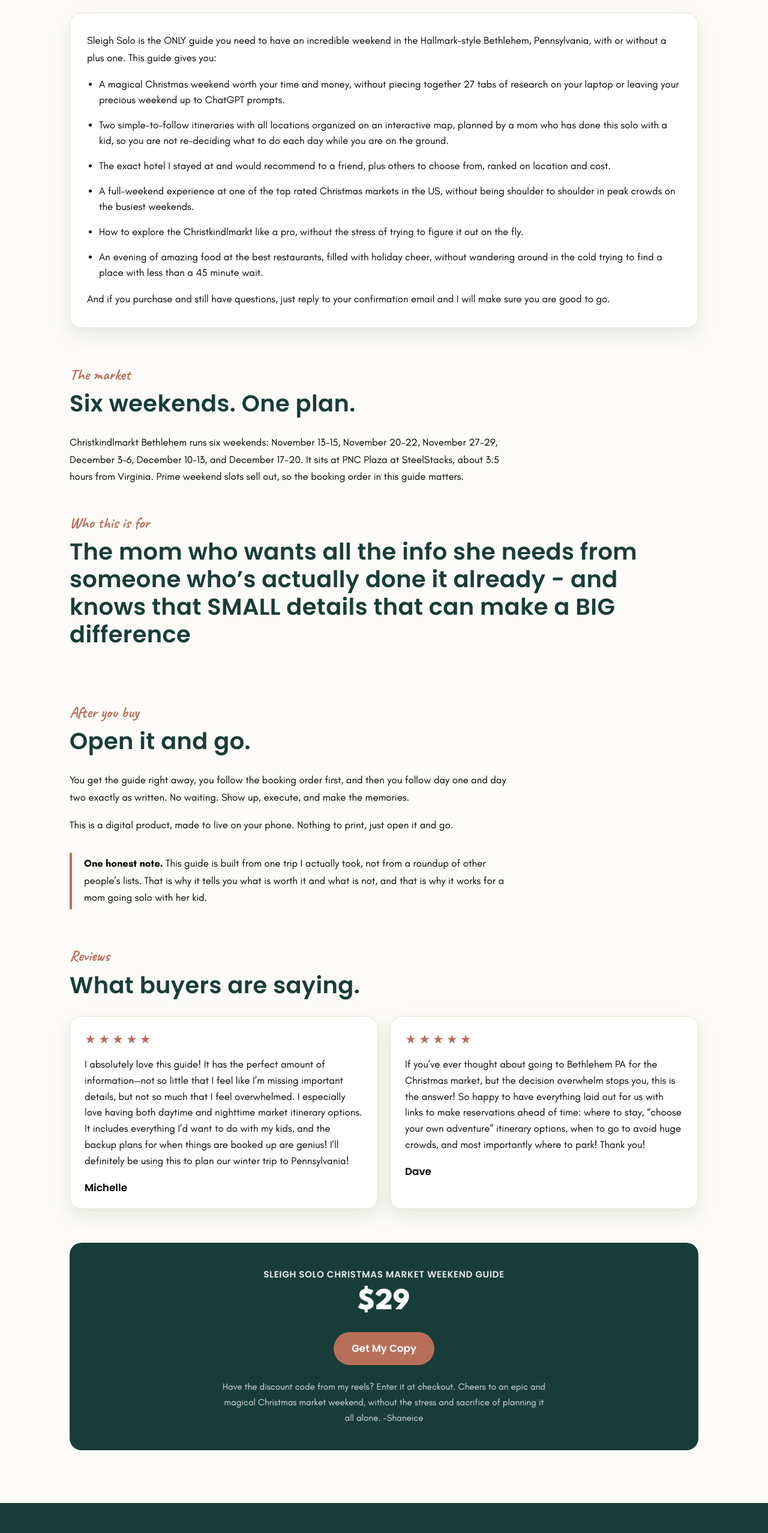
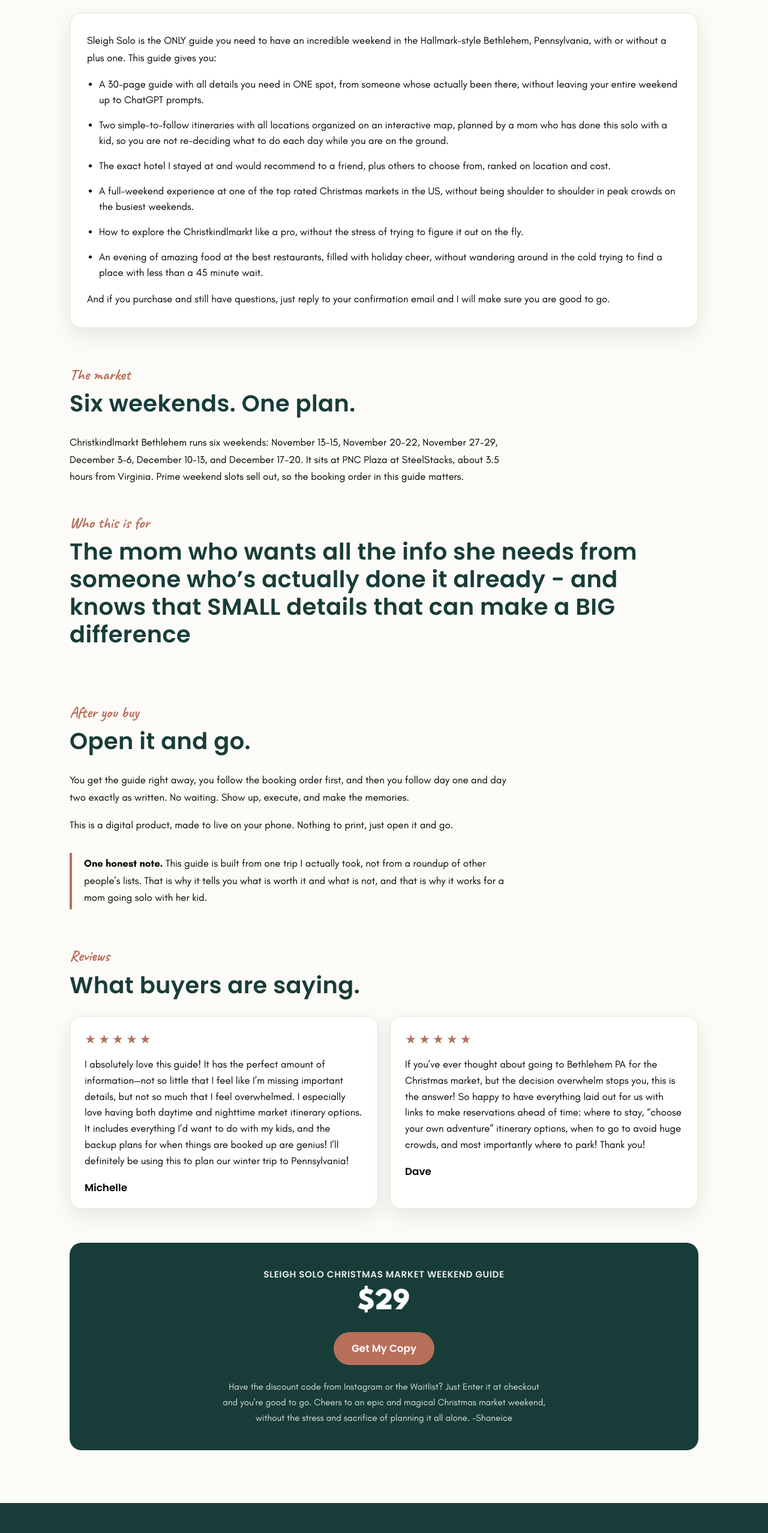
Before and after one commit to shedarestogo/shedarestogo-blog, an Eleventy site: page src/sleigh-solo.njk in a window 1280 px wide. Shown: the part 2160-4716 px from the top of the page at 60% size. Built offline with nearby package versions, Linux system fonts and the light colour scheme; Eleventy itself is replaced by a stand-in of ours; files that its build step writes are made by us from their sources.

Commit message:
Update Sleigh Solo guide details and discount code info

```diff
--- a/src/sleigh-solo.njk
+++ b/src/sleigh-solo.njk
@@ -65,7 +65,7 @@ permalink: /sleigh-solo/
     <div class="sp-get">
       <p style="margin-top: 0;">Sleigh Solo is the ONLY guide you need to have an incredible weekend in the Hallmark-style Bethlehem, Pennsylvania, with or without a plus one. This guide gives you:</p>
       <ul>
-        <li>A magical Christmas weekend worth your time and money, without piecing together 27 tabs of research on your laptop or leaving your precious weekend up to ChatGPT prompts.</li>
+        <li>A 30-page guide with all details you need in ONE spot, from someone whose actually been there, without leaving your entire weekend up to ChatGPT prompts.</li>
         <li>Two simple-to-follow itineraries with all locations organized on an interactive map, planned by a mom who has done this solo with a kid, so you are not re-deciding what to do each day while you are on the ground.</li>
         <li>The exact hotel I stayed at and would recommend to a friend, plus others to choose from, ranked on location and cost.</li>
         <li>A full-weekend experience at one of the top rated Christmas markets in the US, without being shoulder to shoulder in peak crowds on the busiest weekends.</li>
@@ -130,7 +130,7 @@ permalink: /sleigh-solo/
       <span class="amount">$29</span>
       <!-- CHECKOUT LINK: currently the Beacons product page (working checkout, discount code and automatic delivery intact). Swap this href to the Stripe Payment Link once Stripe is connected and the link is created. -->
       <a class="sp-btn" href="https://shedarestogo.store/shop/e1de4582-0e2e-4b86-a8b4-3dc3ba07aa0f">Get My Copy</a>
-      <p class="fine">Have the discount code from my reels? Enter it at checkout. Cheers to an epic and magical Christmas market weekend, without the stress and sacrifice of planning it all alone. -Shaneice</p>
+      <p class="fine">Have the discount code from Instagram or the Waitlist? Just Enter it at checkout and you're good to go. Cheers to an epic and magical Christmas market weekend, without the stress and sacrifice of planning it all alone. -Shaneice</p>
     </div>
   </div>
 </section>
```
